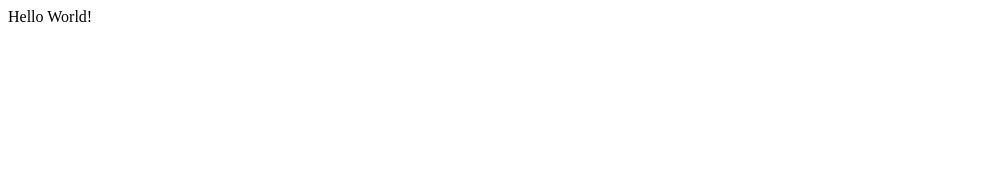
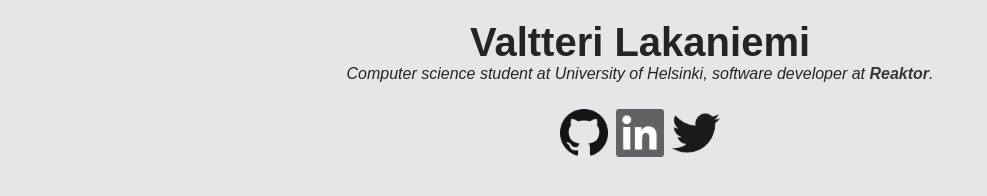
Before and after one commit to TheDuckFIN/lakaniemi.com, a plain HTML site: page index.html in a window 1280 px wide. Shown: the whole page, without its empty margins (0-987 px from the left). Drawn offline with Linux system fonts and the light colour scheme.

Commit message:
added social media links and header

```diff
--- a/index.html
+++ b/index.html
@@ -6,6 +6,19 @@
         <title>Valtteri Lakaniemi</title>
     </head>
     <body>
-        Hello World!
+        <h1>Valtteri Lakaniemi</h1>
+        <i>Computer science student at University of Helsinki, software developer at
+        <a href="https://www.reaktor.com">Reaktor</a>.</i>
+        <div class="social-media">
+            <a href="https://github.com/TheDuckFIN" target="_blank">
+                <img src="img/github.png" />
+            </a>
+            <a href="https://www.linkedin.com/in/lakaniemivaltteri/" target="_blank">
+                <img src="img/linkedin.png" />
+            </a>
+            <a href="https://twitter.com/TheDuckFIN" target="_blank">
+                <img src="img/twitter.png" />
+            </a>
+        </div>
     </body>
 </html>
--- a/style.css
+++ b/style.css
@@ -1,2 +1,40 @@
 body {
+    font-family: Arial, Helvetica, sans-serif;
+    background: #e6e6e9;
+    text-align: center;
+    color: #252422;
+    margin: 20px;
 }
+
+h1 {
+    font-size: 2.5em;
+    padding: 0;
+    margin: 0;
+}
+
+a, a:active, a:visited {
+    text-decoration: none;
+    font-weight: bold;
+    color: #363636;
+}
+
+.social-media {
+    margin-top: 24px;
+}
+
+.social-media img {
+    width: 48px;
+    height: 48px;
+    padding: 2px;
+    max-width: 100%;
+    -moz-transition: all 0.3s;
+    -webkit-transition: all 0.3s;
+    transition: all 0.3s;
+    filter: grayscale(100%);
+}
+
+.social-media img:hover {
+    -moz-transform: scale(1.1);
+    -webkit-transform: scale(1.1);
+    transform: scale(1.1);
+}
```
Also changed, not shown: img/github.png (added), img/linkedin.png (added), img/twitter.png (added).
